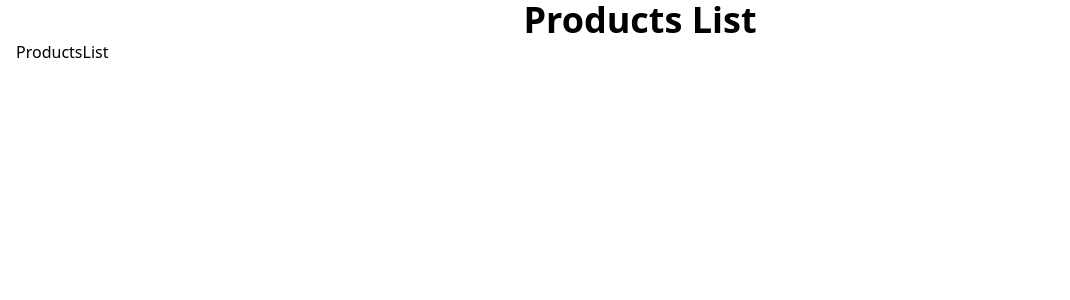
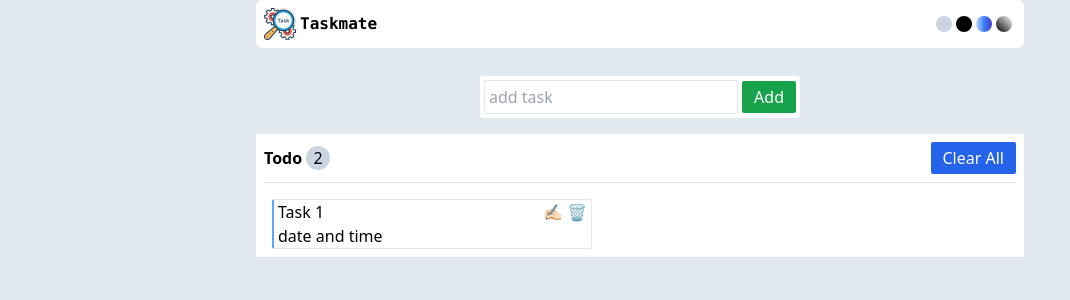
Before and after one commit to anon-pradip/task-mate-theme, a React (Create React App) app: page / in a window 1280 px wide. Shown: the top 300 px of the page, without its empty margins (0-1070 px from the left). Built offline with nearby package versions, Linux system fonts and the light colour scheme.

Commit message:
make all static pages

```diff
--- a/public/index.html
+++ b/public/index.html
@@ -2,14 +2,14 @@
 <html lang="en">
   <head>
     <meta charset="utf-8" />
-    <link rel="icon" href="%PUBLIC_URL%/favicon.ico" />
+    <link rel="icon" href="%PUBLIC_URL%/icon.ico" />
     <meta name="viewport" content="width=device-width, initial-scale=1" />
     <meta name="theme-color" content="#000000" />
     <meta
       name="description"
       content="Web site created using create-react-app"
     />
-    <link rel="apple-touch-icon" href="%PUBLIC_URL%/logo192.png" />
+    <link rel="apple-touch-icon" href="%PUBLIC_URL%/task.png" />
     <!--
       manifest.json provides metadata used when your web app is installed on a
       user's mobile device or desktop. See https://developers.google.com/web/fundamentals/web-app-manifest/
--- a/src/App.js
+++ b/src/App.js
@@ -1,11 +1,16 @@
 import React from 'react'
-import ProductsList from './components/ProductsList'
+import Header from './components/Header'
+import AddTask from './components/AddTask'
+import ShowTask from './components/ShowTask'
 
 const App = () => {
   return (
-    <div className=' px-4'>
-      <h1 className=' text-4xl text-center font-bold'>Products List</h1>
-      <ProductsList />
+    <div className='bg-slate-200 min-h-screen'>
+      <div className='max-w-3xl mx-auto'>
+        <Header />
+        <AddTask />
+        <ShowTask />
+      </div>
     </div>
   )
 }
--- a/src/components/AddTask.js
+++ b/src/components/AddTask.js
@@ -2,7 +2,12 @@ import React from 'react'
 
 const AddTask = () => {
   return (
-    <div>AddTask</div>
+    <div className='max-w-xs mx-auto'>
+      <div className='bg-white mt-7 px-1 py-1 rounded-sm flex justify-between items-center'>
+        <input type="text" placeholder='add task' className='border px-1 py-1 w-full mr-1 rounded-sm ring-slate-300 focus:outline-none' />
+        <button className=' bg-green-600 text-white px-3 py-1 rounded-sm'>Add</button>
+      </div>
+    </div>
   )
 }
 
--- a/src/components/Header.js
+++ b/src/components/Header.js
@@ -1,8 +1,21 @@
 import React from 'react'
+import task from "../assets/task.png"
 
 const Header = () => {
   return (
-    <div>Header</div>
+    <div className='flex justify-between items-center bg-white p-2 rounded-md'>
+      <div className=' flex space-x-1 justify-center items-center'>
+        <img src={task} alt="" className='h-8 w-8' />
+        <p className=' font-bold font-mono'>Taskmate</p>
+      </div>
+      <div className='flex justify-center items-center space-x-1'>
+        <span className=' h-4 w-4 bg-slate-300 rounded-full active:h-6 active:w-6 hover:cursor-pointer'></span>
+        <span className=' h-4 w-4 bg-black rounded-full active:h-6 active:w-6 hover:cursor-pointer'></span>
+        <span className=' h-4 w-4 bg-gradient-to-r from-blue-200 via-blue-500 to-indigo-700 rounded-full active:h-6 active:w-6 hover:cursor-pointer'></span>
+        <span className=' h-4 w-4 bg-gradient-to-bl from-white to-black rounded-full active:h-6 active:w-6 hover:cursor-pointer'></span>
+        <span></span>
+      </div>
+    </div>
   )
 }
 
--- a/src/components/ShowTask.js
+++ b/src/components/ShowTask.js
@@ -2,7 +2,35 @@ import React from 'react'
 
 const ShowTask = () => {
   return (
-    <div>ShowTask</div>
+    <div className=' mt-4 bg-white px-2 py-2'>
+      <div className=' flex justify-between items-center'>
+        <div className=' flex justify-center items-center space-x-1'>
+          <p className=' font-semibold'>Todo</p>
+          <span className=' bg-slate-300 rounded-full w-6 text-center'>2</span>
+        </div>
+        <div>
+          <button className='bg-blue-600 text-white px-3 py-1 rounded-sm'>Clear All</button>
+        </div>
+      </div>
+      <hr className=' mt-2' />
+
+      {/* TASKS */}
+      <div className='px-2 mt-4'>
+        {/* INDIVIDUAL TASK */}
+        <div className='flex justify-between items-start px-1 border border-l-2 border-l-blue-400 rounded-sm max-w-xs'>
+          {/* LEFT PART */}
+          <div className=' flex flex-col'>
+            <p>Task 1</p>
+            <p>date and time</p>
+          </div>
+          {/* RIGHT SIDE */}
+          <div className=' flex space-x-1'>
+            <button>✍🏻</button>
+            <button>🗑️</button>
+          </div>
+        </div>
+      </div>
+    </div>
   )
 }
 
```
Also changed, not shown: src/assets/task.png (added), 1 other file (tests, documents, lock files or other folders).
